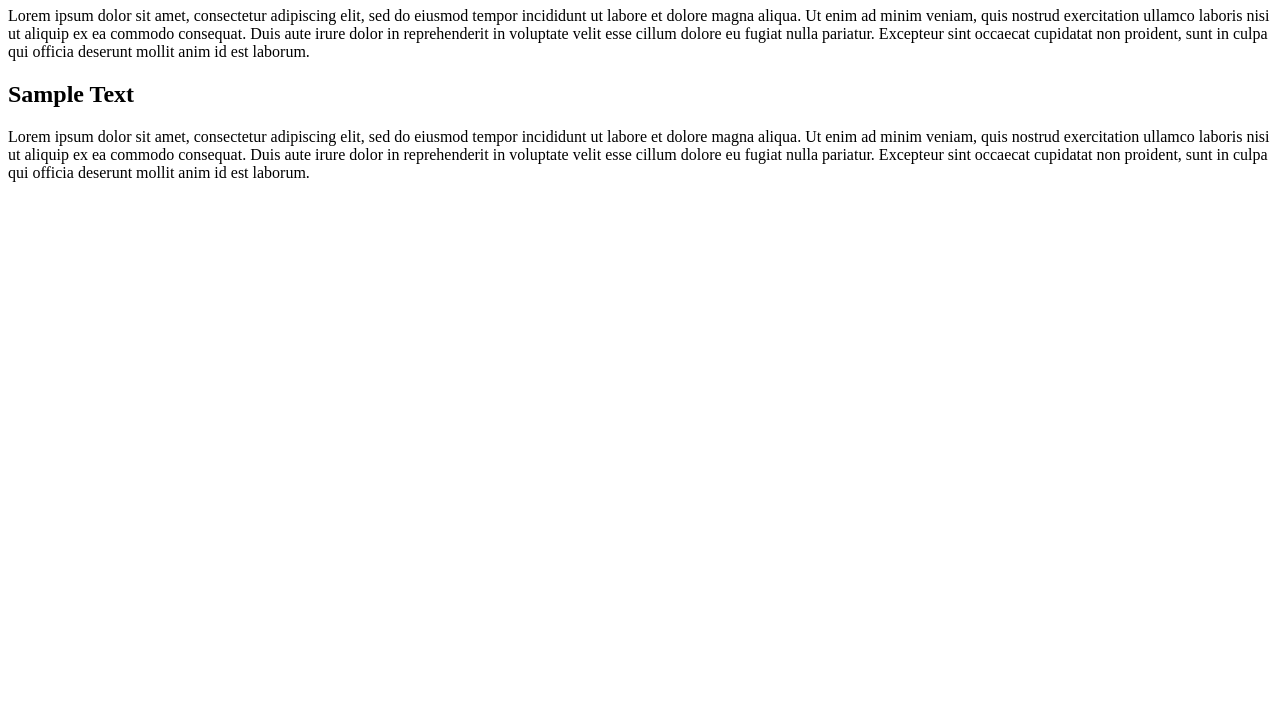
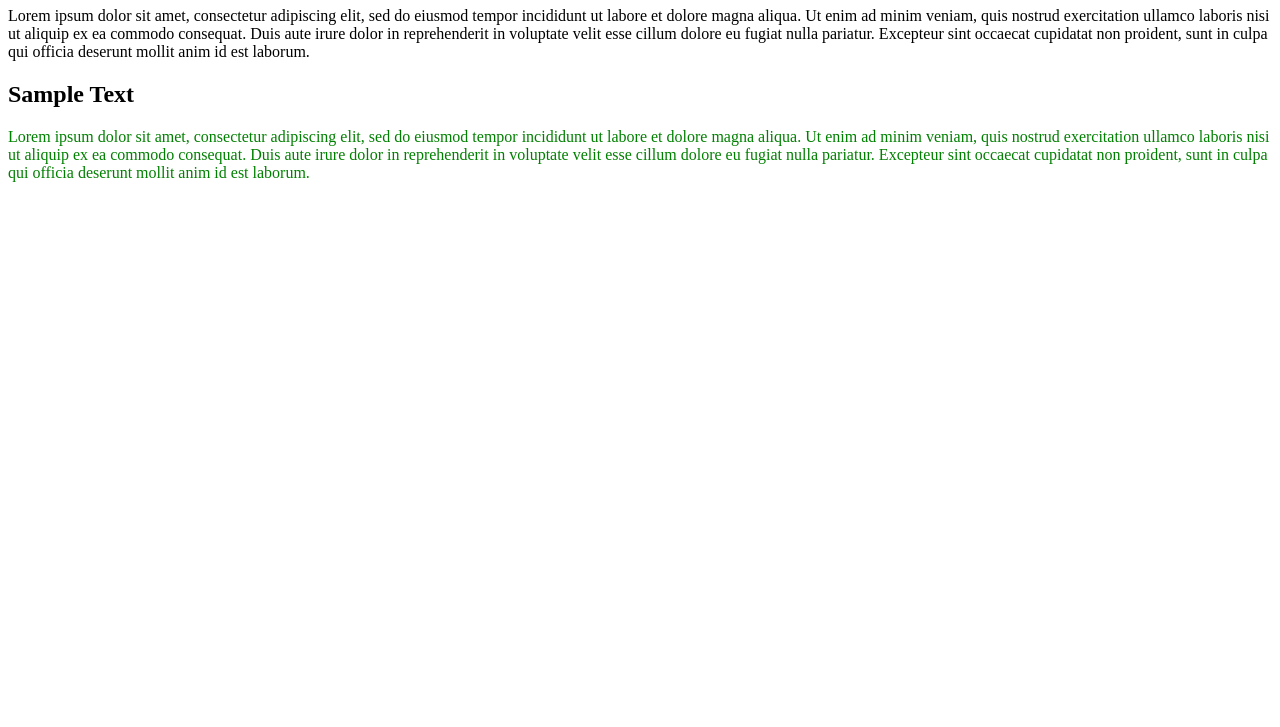
Before and after one commit to Katharziz/TIAP, a plain HTML site: page index_zadanie.html in a window 1280 px wide. Shown: the part 73-800 px from the top of the page. Drawn offline with Linux system fonts and the light colour scheme.

Commit message:
Update index_zadanie.html

```diff
--- a/index_zadanie.html
+++ b/index_zadanie.html
@@ -10,7 +10,7 @@
     quis nostrud exercitation ullamco laboris nisi ut aliquip ex ea commodo consequat. Duis aute irure dolor in reprehenderit in voluptate velit esse cillum
     dolore eu fugiat nulla pariatur. Excepteur sint occaecat cupidatat non proident, sunt in culpa qui officia deserunt mollit anim id est laborum.</p>
   <h2>Sample Text</h2>
-  <p color="green">Lorem ipsum dolor sit amet, consectetur adipiscing elit, sed do eiusmod tempor incididunt ut labore et dolore magna aliqua. Ut enim ad minim veniam,
+  <p style="color:green";>Lorem ipsum dolor sit amet, consectetur adipiscing elit, sed do eiusmod tempor incididunt ut labore et dolore magna aliqua. Ut enim ad minim veniam,
     quis nostrud exercitation ullamco laboris nisi ut aliquip ex ea commodo consequat. Duis aute irure dolor in reprehenderit in voluptate velit esse cillum
     dolore eu fugiat nulla pariatur. Excepteur sint occaecat cupidatat non proident, sunt in culpa qui officia deserunt mollit anim id est laborum.</p>
 </body>
```
